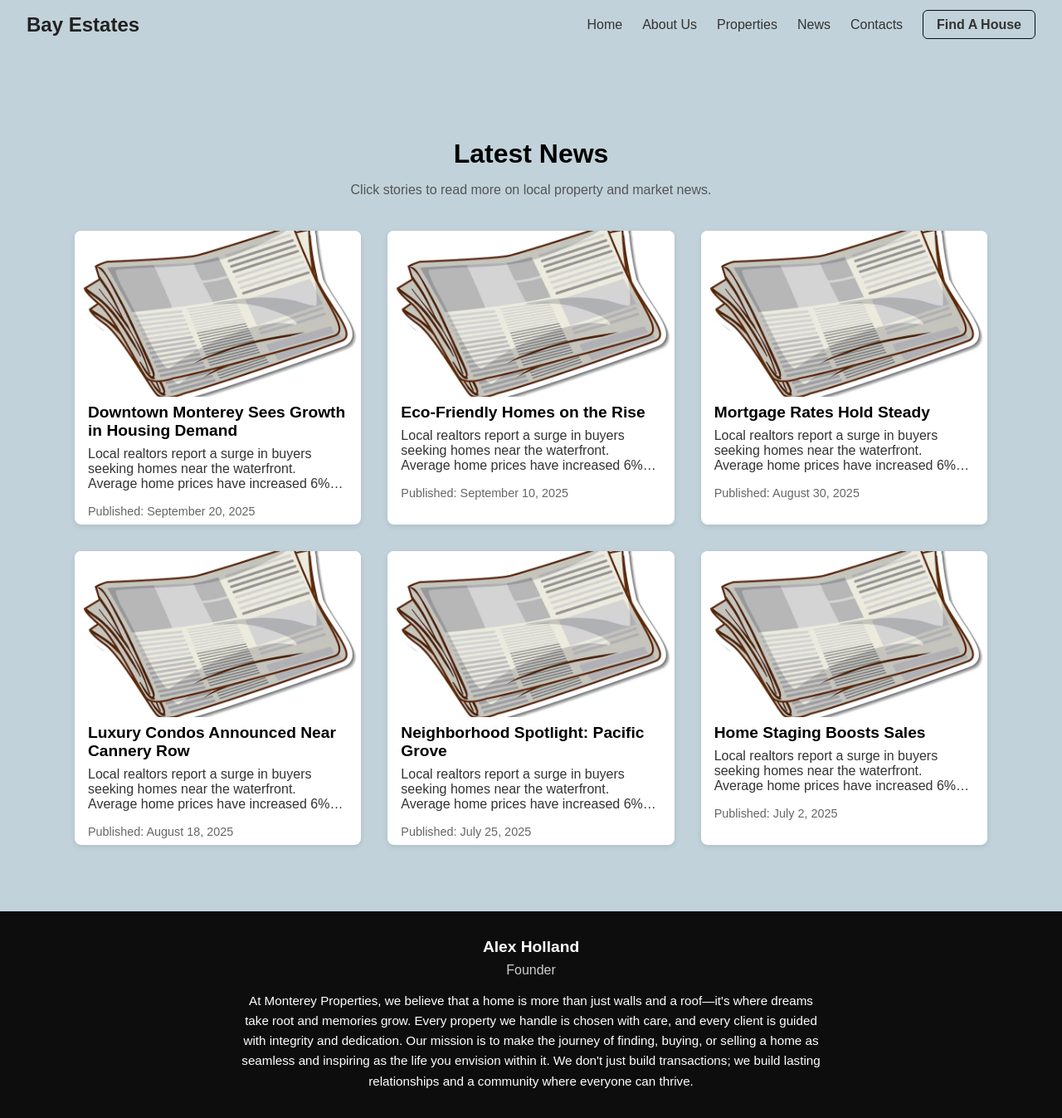
After one commit to ConlynPattison/LAMP, a PHP site: page /news.php in a window 1280 px wide. The commit adds this page. Shown: the whole page at 83% size. Run offline with PHP 8.4, Linux system fonts and the light colour scheme.

Commit message:
News and formatting

```diff
--- a/about.php
+++ b/about.php
@@ -16,6 +16,7 @@
             <li><a href="index.php">Home</a></li>
             <li><a href="about.php" class="active">About Us</a></li>
             <li><a href="properties.php">Properties</a></li>
+            <li><a href="news.php">News</a></li>
             <li><a href="contacts.php">Contacts</a></li>
             <li class="right"><a>Find A House</a></li>
         </ul>
--- a/contacts.php
+++ b/contacts.php
@@ -15,8 +15,9 @@
         <ul class="top-nav">
             <li><a href="index.php">Home</a></li>
             <li><a href="about.php">About Us</a></li>
-            <li><a href="properties.php" class="active">Properties</a></li>
-            <li><a href="contacts.php">Contacts</a></li>
+            <li><a href="properties.php">Properties</a></li>
+            <li><a href="news.php">News</a></li>
+            <li><a href="contacts.php" class="active">Contacts</a></li>
             <li class="right"><a>Find A House</a></li>
         </ul>
     </section>
--- a/index.php
+++ b/index.php
@@ -13,6 +13,7 @@ echo <<<HTML
             <li><a href="" class="active">Home</a></li>
             <li><a href="about.php">About Us</a></li>
             <li><a href="properties.php">Properties</a></li>
+            <li><a href="news.php">News</a></li>
             <li><a href="contacts.php">Contacts</a></li>
             <li class="right"><a>Find A House</a></li>
         </ul>
--- /dev/null
+++ b/news.php
@@ -0,0 +1,111 @@
+<!DOCTYPE html>
+<html lang="en">
+
+<head>
+    <meta charset="UTF-8">
+    <meta name="viewport" content="width=device-width, initial-scale=1.0">
+    <title>News | Bay Estates</title>
+    <link rel="stylesheet" href="styles.css">
+</head>
+
+<body>
+    <!-- Top Navigation -->
+    <section class="top">
+        <div class="company"><a href="index.php">Bay Estates</a></div>
+        <ul class="top-nav">
+            <li><a href="index.php">Home</a></li>
+            <li><a href="about.php">About Us</a></li>
+            <li><a href="properties.php">Properties</a></li>
+            <li><a href="news.php" class="active">News</a></li>
+            <li><a href="contacts.php">Contacts</a></li>
+            <li class="right"><a>Find A House</a></li>
+        </ul>
+    </section>
+
+    <!-- Main Content -->
+    <main>
+        <section class="properties">
+            <h1>Latest News</h1>
+            <p class="subtitle">Click stories to read more on local property and market news.</p>
+
+            <div class="property-grid">
+                <div class="property-card">
+                    <img src="./newspaper.jpg" alt="Property 1">
+                    <div class="price">Downtown Monterey Sees Growth in Housing Demand</div>
+                    <div class="news-desc">
+                        Local realtors report a surge in buyers seeking homes near the waterfront. Average home prices
+                        have increased 6% over the past year.
+                    </div>
+                    <div class="details">Published: September 20, 2025</div>
+                </div>
+
+                <div class="property-card">
+                    <img src="./newspaper.jpg" alt="Property 2">
+                    <div class="price">Eco-Friendly Homes on the Rise</div>
+                    <div class="news-desc">
+                        Local realtors report a surge in buyers seeking homes near the waterfront. Average home prices
+                        have increased 6% over the past year.
+                    </div>
+                    <div class="details">Published: September 10, 2025</div>
+                </div>
+
+                <div class="property-card">
+                    <img src="./newspaper.jpg" alt="Property 3">
+                    <div class="price">Mortgage Rates Hold Steady</div>
+                    <div class="news-desc">
+                        Local realtors report a surge in buyers seeking homes near the waterfront. Average home prices
+                        have increased 6% over the past year.
+                    </div>
+                    <div class="details">Published: August 30, 2025</div>
+                </div>
+
+                <div class="property-card">
+                    <img src="./newspaper.jpg" alt="Property 4">
+                    <div class="price">Luxury Condos Announced Near Cannery Row</div>
+                    <div class="news-desc">
+                        Local realtors report a surge in buyers seeking homes near the waterfront. Average home prices
+                        have increased 6% over the past year.
+                    </div>
+                    <div class="details">Published: August 18, 2025</div>
+                </div>
+
+                <div class="property-card">
+                    <img src="./newspaper.jpg" alt="Property 5">
+                    <div class="price">Neighborhood Spotlight: Pacific Grove</div>
+                    <div class="news-desc">
+                        Local realtors report a surge in buyers seeking homes near the waterfront. Average home prices
+                        have increased 6% over the past year.
+                    </div>
+                    <div class="details">Published: July 25, 2025</div>
+                </div>
+
+                <div class="property-card">
+                    <img src="./newspaper.jpg" alt="Property 6">
+                    <div class="price">Home Staging Boosts Sales</div>
+                    <div class="news-desc">
+                        Local realtors report a surge in buyers seeking homes near the waterfront. Average home prices
+                        have increased 6% over the past year.
+                    </div>
+                    <div class="details">Published: July 2, 2025</div>
+                </div>
+            </div>
+        </section>
+    </main>
+
+    <!-- Footer -->
+    <section class="founder">
+        <div>
+            <div class="name">Alex Holland</div>
+            <div class="role">Founder</div>
+        </div>
+        <div>
+            <p>At Monterey Properties, we believe that a home is more than just walls and a roof—it's where dreams take
+                root and memories grow. Every property we handle is chosen with care, and every client is guided with
+                integrity and dedication. Our mission is to make the journey of finding, buying, or selling a home as
+                seamless and inspiring as the life you envision within it. We don't just build transactions; we build
+                lasting relationships and a community where everyone can thrive.</p>
+        </div>
+    </section>
+</body>
+
+</html>
--- a/properties.php
+++ b/properties.php
@@ -16,6 +16,7 @@
             <li><a href="index.php">Home</a></li>
             <li><a href="about.php">About Us</a></li>
             <li><a href="properties.php" class="active">Properties</a></li>
+            <li><a href="news.php">News</a></li>
             <li><a href="contacts.php">Contacts</a></li>
             <li class="right"><a>Find A House</a></li>
         </ul>
--- a/styles.css
+++ b/styles.css
@@ -218,6 +218,12 @@ main {
     gap: 2rem;
 }
 
+.property-grid-a {
+    display: grid;
+    grid-template-columns: repeat(auto-fit, minmax(280px, 1fr));
+    gap: 2rem;
+}
+
 .property-card {
     background: #fff;
     border-radius: 8px;
@@ -225,6 +231,7 @@ main {
     box-shadow: 0 2px 6px rgba(0, 0, 0, 0.1);
     text-align: left;
     transition: transform 0.2s ease;
+    cursor: pointer;
 }
 
 .property-card:hover {
@@ -262,3 +269,17 @@ main {
 .property-card a:hover {
     color: black;
 }
+
+.news-desc {
+    max-width: 100%;
+    max-height: 3.4em;
+    margin-left: 1em;
+    margin-right: 1em;
+    margin-bottom: 1em;
+    display: -webkit-box;
+    -webkit-line-clamp: 3;
+    /* Limits the text to 3 lines */
+    -webkit-box-orient: vertical;
+    overflow: hidden;
+    text-overflow: ellipsis;
+}
```
Also changed, not shown: newspaper.jpg (added).
